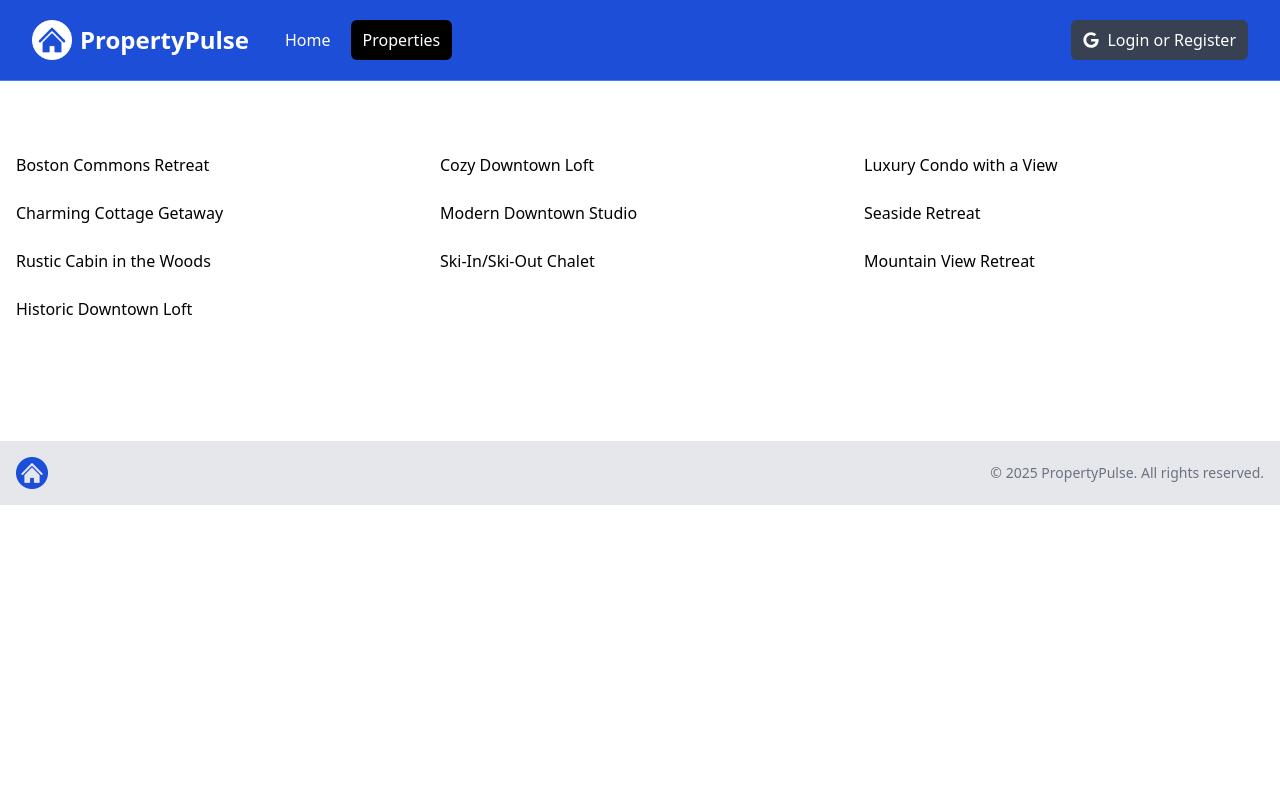
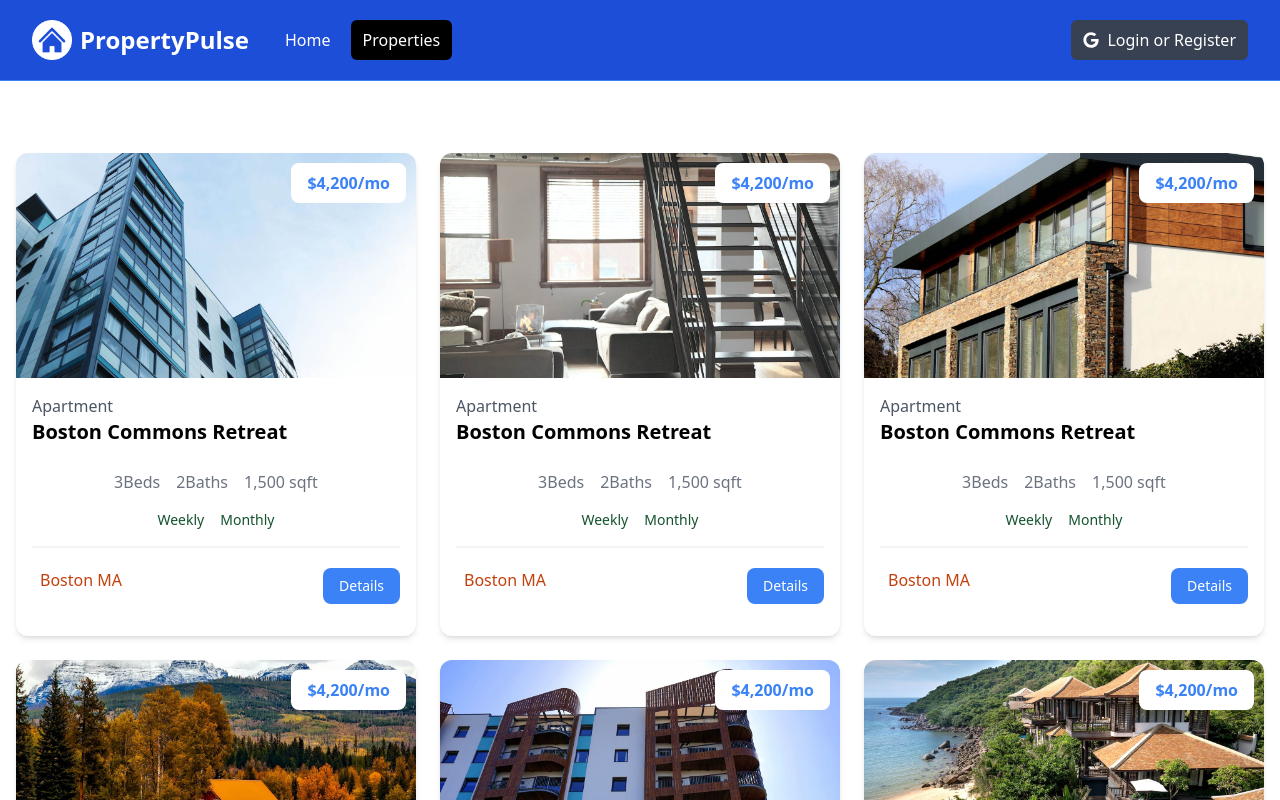
Before and after one commit to Jaspreet-Nijjar/nextjs-property-app, a Next.js app: page /properties in a window 1280 px wide. Shown: the top 800 px of the page. Built offline with nearby package versions, Linux system fonts and the light colour scheme.

Commit message:
added the images

```diff
--- a/app/properties/page.tsx
+++ b/app/properties/page.tsx
@@ -1,3 +1,4 @@
+import PropertyCard from '@/components/PropertyCard';
 import properties from '../../properties.json';
 
 const PropertiesPage = () => {
@@ -9,7 +10,7 @@ const PropertiesPage = () => {
           <p>No properties found</p>
         ) : (
           properties.map((property) => (
-            <div key={property._id}>{property.name}</div>
+            <PropertyCard key={property._id} property={property} />
           ))
         )}
       </div>
--- a/components/PropertyCard.tsx
+++ b/components/PropertyCard.tsx
@@ -1,11 +1,18 @@
-const PropertyCard = () => {
+import Image from 'next/image';
+import Link from 'next/link';
+
+const PropertyCard = ({ property }) => {
   return (
     <div className="rounded-xl shadow-md relative">
-      <img
-        src="images/properties/a1.jpg"
+      <Image
+        src={`/images/properties/${property.images[0]}`}
         alt=""
         className="w-full h-auto rounded-t-xl"
+        sizes="100vw"
+        height={0}
+        width={0}
       />
+
       <div className="p-4">
         <div className="text-left md:text-center lg:text-left mb-6">
           <div className="text-gray-600">Apartment</div>
```
